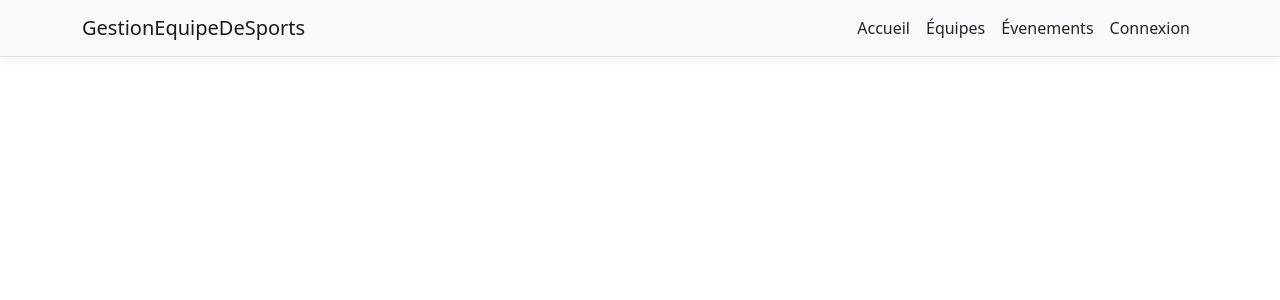
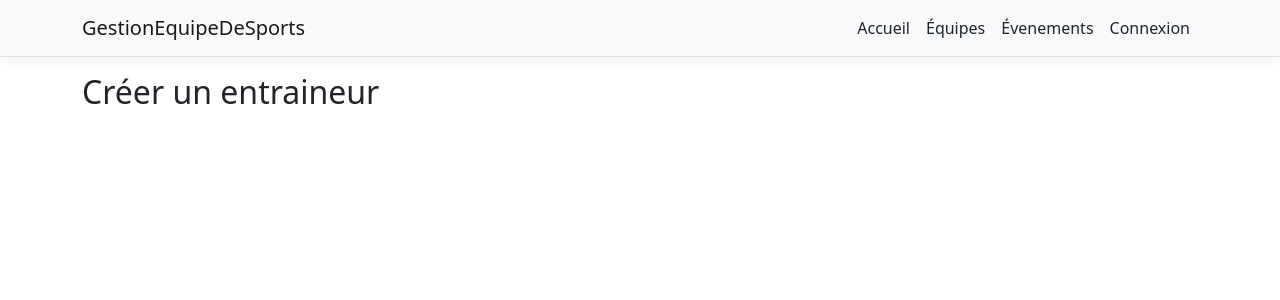
Before and after one commit to DFC-Informatique-Cegep-de-Sainte-Foy/GestionEquipesSportives, a React (Create React App) app in the folder GestionEquipeDeSports/GES_API/ClientApp/: page /formulaireEntraimeur in a window 1280 px wide. Shown: the top 300 px of the page. Built offline with nearby package versions, Linux system fonts and the light colour scheme.

Commit message:
ajout une page web formulaire entraineur

```diff
--- a/GestionEquipeDeSports/GES_API/ClientApp/src/AppRoutes.js
+++ b/GestionEquipeDeSports/GES_API/ClientApp/src/AppRoutes.js
@@ -5,6 +5,7 @@ import { Connexion } from "./components/Connexion";
 import { FormEvenement } from "./components/FormulaireEvenement";
 import { FormEquipe } from "./components/FormulaireEquipe";
 import { Entraineur } from "./components/Entraineur";
+import { FormEntraineur } from "./components/FormulaireEntraineur";
 
 const AppRoutes = [
   {
@@ -32,6 +33,10 @@ const AppRoutes = [
     element: <Entraineur />
   },
   {
+    path: '/formulaireEntraimeur',
+    element: <FormEntraineur />
+  },
+  {
     path: '/connexion',
     element: <Connexion />
   }
--- /dev/null
+++ b/GestionEquipeDeSports/GES_API/ClientApp/src/components/FormulaireEntraineur.js
@@ -0,0 +1,11 @@
+import React, { Component } from "react";
+
+export class FormEntraineur extends Component{
+    render(){
+        return(
+            <div>
+                <h2>Créer un entraineur</h2>
+            </div>
+        );
+    }
+}
```
